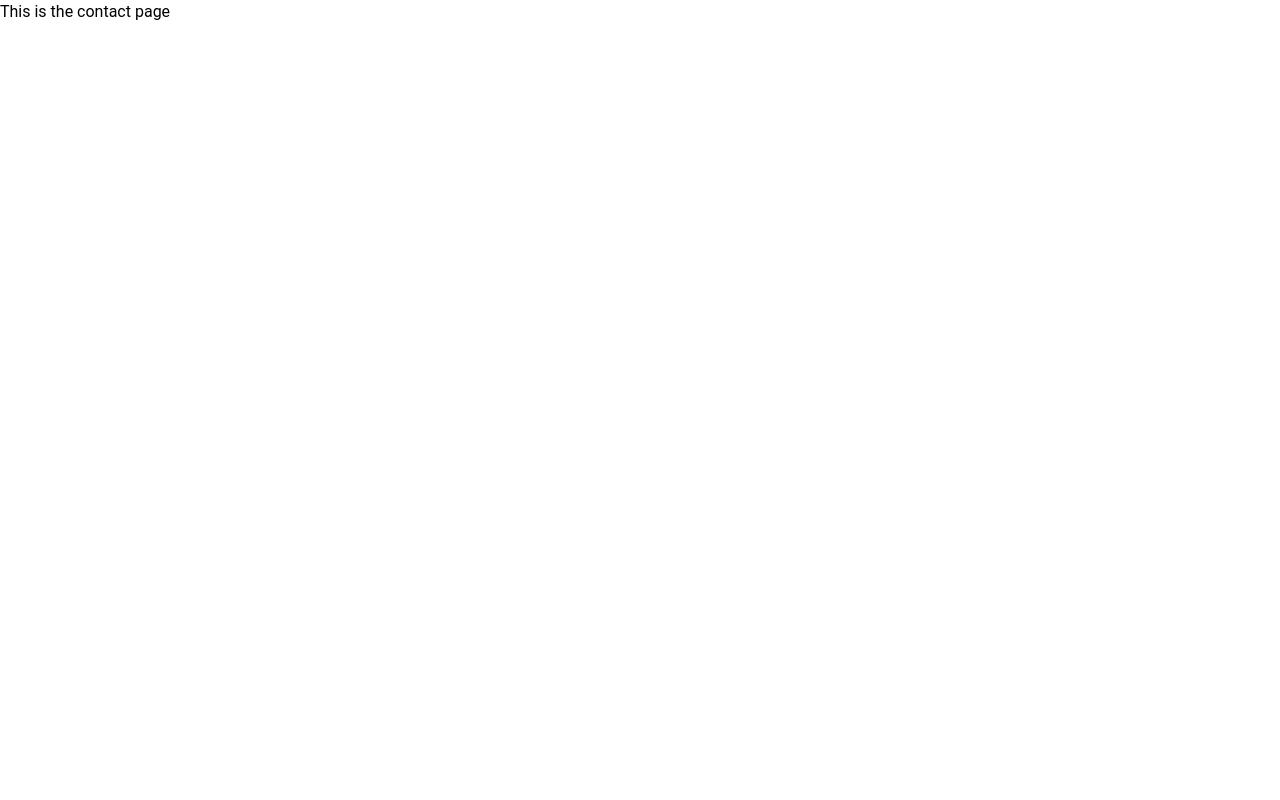
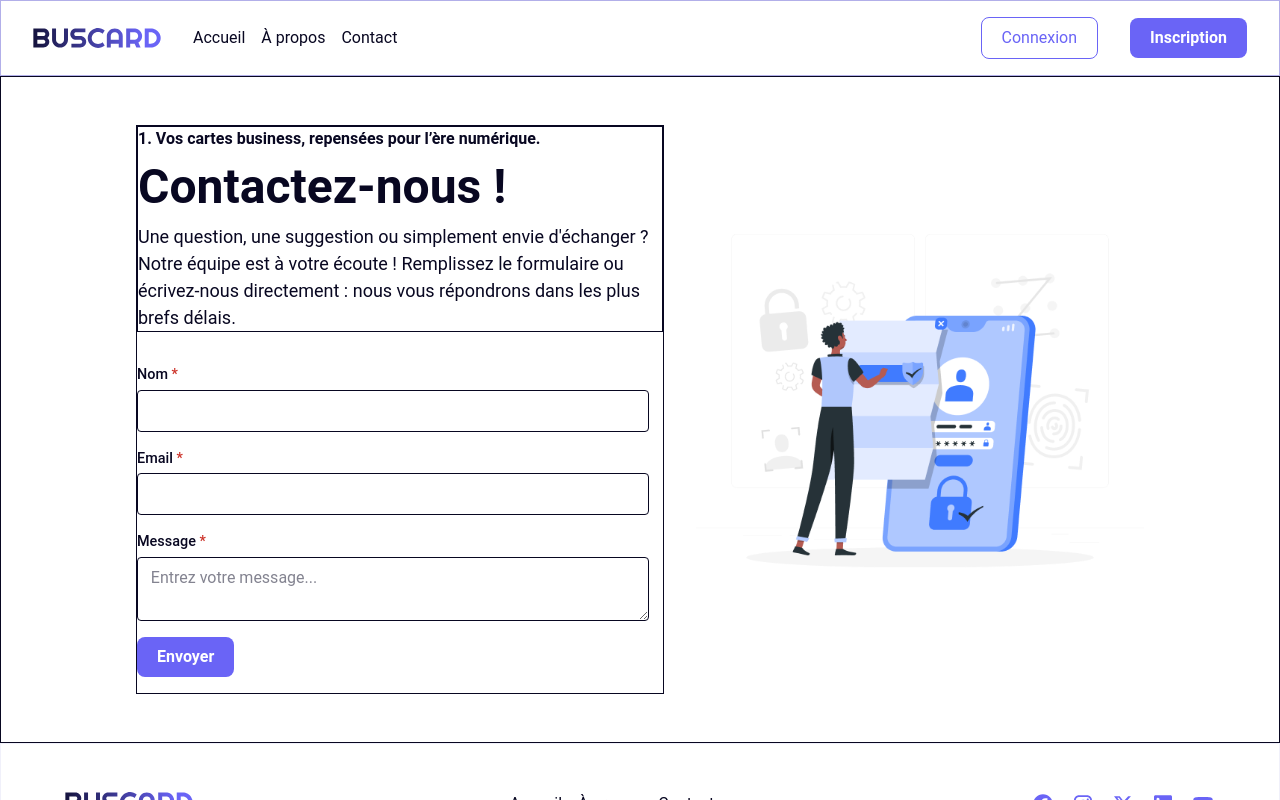
Before and after one commit to Valeryio/uniq_link_gen, a React (Vite) app in the folder frontend/: page /contact in a window 1280 px wide. Shown: the top 800 px of the page. Built offline with nearby package versions, Linux system fonts and the light colour scheme.

Commit message:
First draft of the contact page

```diff
--- a/frontend/index.html
+++ b/frontend/index.html
@@ -8,7 +8,7 @@
     <title>Business Card generator</title>
   </head>
   <body>
-    <div id="root" class="font-sans" ></div>
+    <div id="root" class="font-sans text-darkest-purple" ></div>
     <script type="module" src="/src/main.jsx"></script>
   </body>
 </html>
--- a/frontend/src/pages/contact.jsx
+++ b/frontend/src/pages/contact.jsx
@@ -1,8 +1,103 @@
+
+import Header from "../components/header";
+import Footer from "../components/footer";
+import { Link } from "react-router";
+import Button from "../components/ui/buttons";
+import { useState } from "react";
+
 
 const Contact = () => {
+
+	const [formData, setFormData] = useState({
+		"Nom": "",
+		"email": "",
+	});
+
+
+	const handleChange = () => {
+
+	};
+
+	const handleSubmit = () => {
+
+	};
+
+
 	return (
 		<>
-		This is the contact page
+    <Header />
+
+		<section className="flex border justify-center items-center gap-[2rem] px-[2rem] py-[3rem]">
+
+			<div className="flex flex-col border h-fit gap-[1rem] w-[33rem]">
+
+				<div className=" border">
+					<p className="text-tagline font-bold">
+						1. Vos cartes business, repensées pour l’ère numérique.
+					</p>
+
+					<h1 className="text-h2 font-bold">
+						Contactez-nous !
+					</h1>
+					<p className="text-p font-regular max-w-[33rem]">
+						Une question, une suggestion ou simplement envie
+						d'échanger ?
+						<br />
+						Notre équipe est à votre écoute !
+						Remplissez le formulaire ou écrivez-nous directement :
+						nous vous répondrons dans les plus brefs délais.
+					</p>
+				</div>
+
+				<form action="" className=" w-[32rem] border-lightest-purple flex flex-col gap-[1rem]
+					 py-[1rem] rounded-[8px] ">
+
+						<div className="flex flex-col gap-[.25rem]">
+							<div className="flex justify-between" >
+								<label htmlFor="name" className="text-[.9rem] font-medium" >Nom
+									<span className="text-primary-red"> *</span>
+								</label>
+							</div>
+
+							<input id="text" name="name" type="password" value={formData.name} onChange={handleChange}
+							className="border px-[.8rem] py-[.5rem] w-full rounded-[.25rem]" />
+						</div>
+
+						<div className="flex flex-col gap-[.25rem]">
+							<label htmlFor="email" className="text-[.9rem] font-medium" >Email
+								<span className="text-primary-red"> *</span>
+
+							</label>
+							<input id="email" name="email" type="email" value={formData.email} onChange={handleChange}
+							className="border px-[.8rem] py-[.5rem] w-full rounded-[.25rem]" />
+						</div>
+
+						<div className="flex flex-col gap-[.25rem]">
+							<div className="flex justify-between" >
+								<label htmlFor="message" className="text-[.9rem] font-medium" >Message
+									<span className="text-primary-red"> *</span>
+								</label>
+							</div>
+
+							<textarea name="" id="" placeholder="Entrez votre message..."
+								className="border h-[4rem] px-[.8rem] py-[.5rem] w-full rounded-[.25rem]" >
+							</textarea>
+
+						</div>
+
+						<Button size="" type="submit" onClick={handleSubmit} >Envoyer</Button>
+
+				</form>
+			</div>
+
+			<picture className=" w-[28rem]" >
+				<img src="./images/login.png" alt="" />
+			</picture>
+
+
+		</section>
+
+		<Footer />
 		</>
 	)
 };
--- a/frontend/src/pages/home.jsx
+++ b/frontend/src/pages/home.jsx
@@ -35,7 +35,7 @@ const Home = () => {
 				<img src="./images/login.png" alt="" />
 			</picture>
 
-			<div className="flex flex-col h-fit  gap-[1rem] w-[40rem]">
+			<div className="flex flex-col h-fit gap-[1rem] w-[40rem]">
 				<p className="text-tagline font-bold">
 					1. Vos cartes business, repensées pour l’ère numérique.
 				</p>
@@ -122,7 +122,7 @@ const Home = () => {
 				Passez au digital sans complexité
 			</h2>
 
-			<p className="text-p text-center w-[42rem] font-regular">
+			<p className="text-p text-center max-w-[42rem] font-regular">
 				Démarquez-vous avec une carte business élégante, interactive
 				et toujours à portée de main. Votre image professionnelle
 				mérite mieux qu’un simple bout de papier.
```
Also changed, not shown: frontend/public/images/contact_us.png (added).
